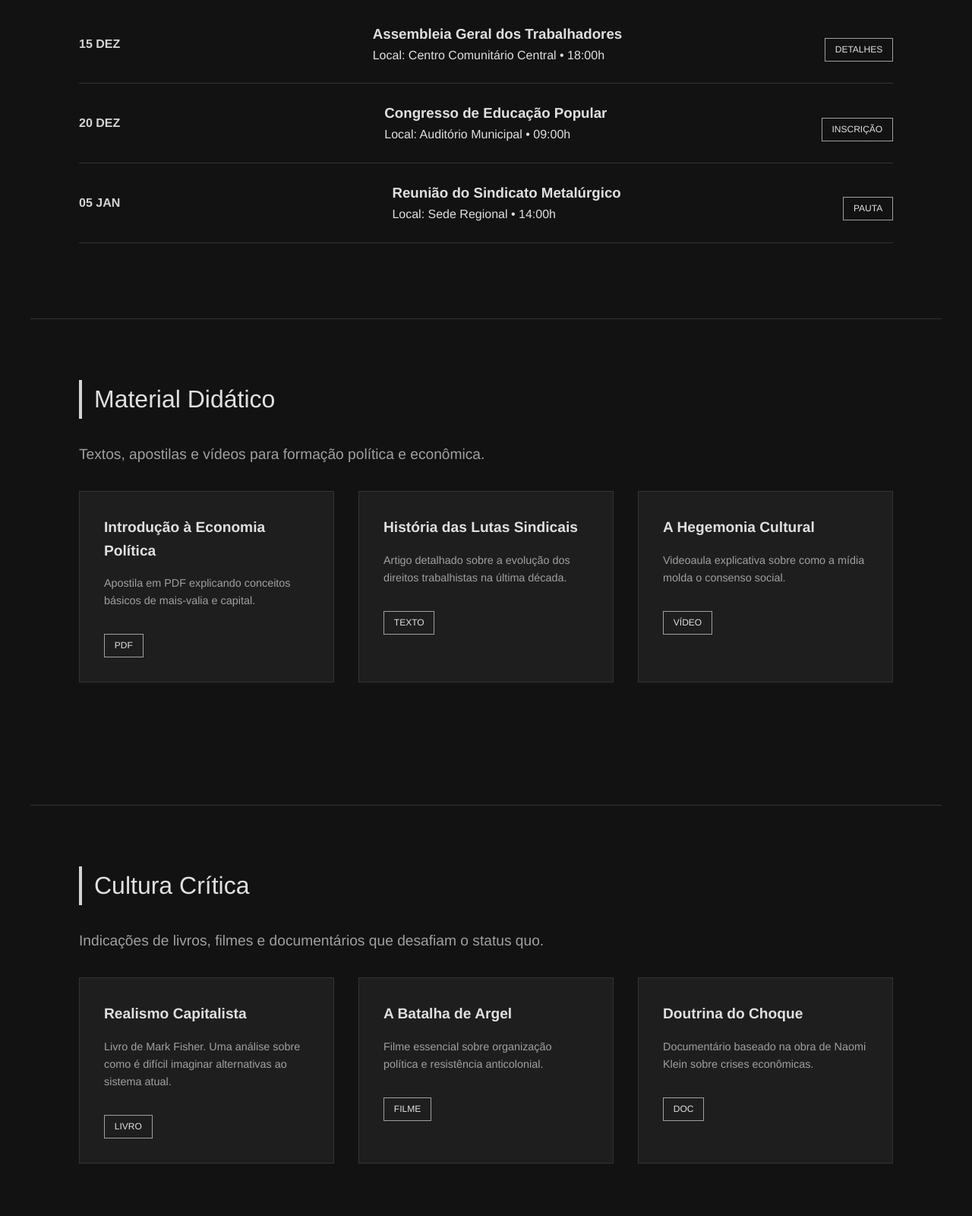
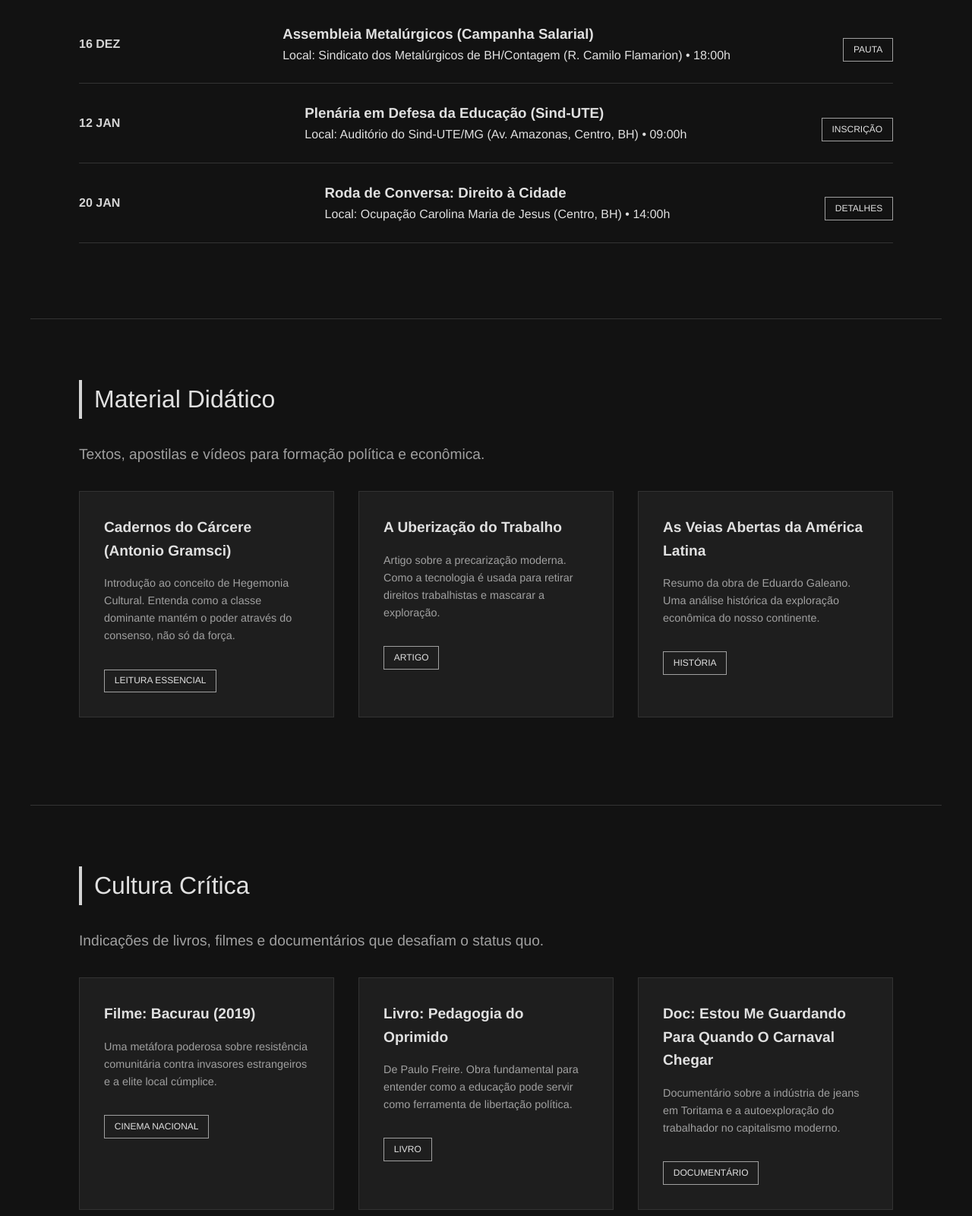
Before and after one commit to Thalles-bebop/Atlas-site, a plain HTML site: page index.html in a window 1280 px wide. Shown: the part 860-2460 px from the top of the page at 76% size. Drawn offline with Linux system fonts and the light colour scheme.

Commit message:
Revise agenda section with new event details
Updated agenda section with new events and details.

```diff
--- a/index.html
+++ b/index.html
@@ -194,28 +194,28 @@
 
        <div class="agenda-list">
     <div class="agenda-item">
-                <span class="agenda-date">15 DEZ</span>
+        <span class="agenda-date">16 DEZ</span>
         <div class="agenda-info">
-                    <h3>Assembleia Geral dos Trabalhadores</h3>
-                    <p>Local: Centro Comunitário Central • 18:00h</p>
+            <h3>Assembleia Metalúrgicos (Campanha Salarial)</h3>
+            <p>Local: Sindicato dos Metalúrgicos de BH/Contagem (R. Camilo Flamarion) • 18:00h</p>
         </div>
-                <a href="#" class="tag">Detalhes</a>
+        <a href="#" class="tag">Pauta</a>
     </div>
     <div class="agenda-item">
-                <span class="agenda-date">20 DEZ</span>
+        <span class="agenda-date">12 JAN</span>
         <div class="agenda-info">
-                    <h3>Congresso de Educação Popular</h3>
-                    <p>Local: Auditório Municipal • 09:00h</p>
+            <h3>Plenária em Defesa da Educação (Sind-UTE)</h3>
+            <p>Local: Auditório do Sind-UTE/MG (Av. Amazonas, Centro, BH) • 09:00h</p>
         </div>
         <a href="#" class="tag">Inscrição</a>
     </div>
      <div class="agenda-item">
-                <span class="agenda-date">05 JAN</span>
+        <span class="agenda-date">20 JAN</span>
         <div class="agenda-info">
-                    <h3>Reunião do Sindicato Metalúrgico</h3>
-                    <p>Local: Sede Regional • 14:00h</p>
+            <h3>Roda de Conversa: Direito à Cidade</h3>
+            <p>Local: Ocupação Carolina Maria de Jesus (Centro, BH) • 14:00h</p>
         </div>
-                <a href="#" class="tag">Pauta</a>
+        <a href="#" class="tag">Detalhes</a>
     </div>
 </div>
     </section>
@@ -226,19 +226,19 @@
 
        <div class="grid">
     <article class="card">
-                <h3>Introdução à Economia Política</h3>
-                <p>Apostila em PDF explicando conceitos básicos de mais-valia e capital.</p>
-                <span class="tag">PDF</span>
+        <h3>Cadernos do Cárcere (Antonio Gramsci)</h3>
+        <p>Introdução ao conceito de Hegemonia Cultural. Entenda como a classe dominante mantém o poder através do consenso, não só da força.</p>
+        <span class="tag">Leitura Essencial</span>
     </article>
     <article class="card">
-                <h3>História das Lutas Sindicais</h3>
-                <p>Artigo detalhado sobre a evolução dos direitos trabalhistas na última década.</p>
-                <span class="tag">Texto</span>
+        <h3>A Uberização do Trabalho</h3>
+        <p>Artigo sobre a precarização moderna. Como a tecnologia é usada para retirar direitos trabalhistas e mascarar a exploração.</p>
+        <span class="tag">Artigo</span>
     </article>
     <article class="card">
-                <h3>A Hegemonia Cultural</h3>
-                <p>Videoaula explicativa sobre como a mídia molda o consenso social.</p>
-                <span class="tag">Vídeo</span>
+        <h3>As Veias Abertas da América Latina</h3>
+        <p>Resumo da obra de Eduardo Galeano. Uma análise histórica da exploração econômica do nosso continente.</p>
+        <span class="tag">História</span>
     </article>
 </div>
     </section>
@@ -249,19 +249,19 @@
 
        <div class="grid">
     <article class="card">
-                <h3>Realismo Capitalista</h3>
-                <p>Livro de Mark Fisher. Uma análise sobre como é difícil imaginar alternativas ao sistema atual.</p>
+        <h3>Filme: Bacurau (2019)</h3>
+        <p>Uma metáfora poderosa sobre resistência comunitária contra invasores estrangeiros e a elite local cúmplice.</p>
+        <span class="tag">Cinema Nacional</span>
+    </article>
+    <article class="card">
+        <h3>Livro: Pedagogia do Oprimido</h3>
+        <p>De Paulo Freire. Obra fundamental para entender como a educação pode servir como ferramenta de libertação política.</p>
         <span class="tag">Livro</span>
     </article>
     <article class="card">
-                <h3>A Batalha de Argel</h3>
-                <p>Filme essencial sobre organização política e resistência anticolonial.</p>
-                <span class="tag">Filme</span>
-            </article>
-            <article class="card">
-                <h3>Doutrina do Choque</h3>
-                <p>Documentário baseado na obra de Naomi Klein sobre crises econômicas.</p>
-                <span class="tag">Doc</span>
+        <h3>Doc: Estou Me Guardando Para Quando O Carnaval Chegar</h3>
+        <p>Documentário sobre a indústria de jeans em Toritama e a autoexploração do trabalhador no capitalismo moderno.</p>
+        <span class="tag">Documentário</span>
     </article>
 </div>
     </section>
@@ -272,17 +272,17 @@
 
         <div class="grid">
     <article class="card" style="border-left: 4px solid #d4d4d4;">
-                <h3>Ato Pela Moradia Digna</h3>
-                <p><strong>Data:</strong> 12 de Janeiro, às 10h</p>
-                <p><strong>Concentração:</strong> Praça da Liberdade</p>
-                <p>Traga cartazes. O foco é pressionar a votação do plano diretor.</p>
+        <h3>Ato Unificado: Contra o Aumento da Passagem</h3>
+        <p><strong>Data:</strong> 15 de Janeiro, às 17h</p>
+        <p><strong>Concentração:</strong> Praça Sete (Centro de BH)</p>
+        <p>Traga cartazes. Pela tarifa zero e transporte público de qualidade.</p>
     </article>
 
     <article class="card" style="border-left: 4px solid #d4d4d4;">
-                <h3>Marcha Contra o Aumento da Tarifa</h3>
-                <p><strong>Data:</strong> 15 de Fevereiro, às 17h</p>
-                <p><strong>Concentração:</strong> Terminal Central</p>
-                <p>Mobilização unificada de estudantes e trabalhadores.</p>
+        <h3>Marcha Pela Vida das Mulheres</h3>
+        <p><strong>Data:</strong> 08 de Março, às 16h</p>
+        <p><strong>Concentração:</strong> Praça da Liberdade</p>
+        <p>Mobilização anual unificada.</p>
     </article>
 </div>
     </section>
@@ -292,4 +292,5 @@
     </footer>
 
 </body>
+
 </html>
```
Lines whose indentation alone changed are shown as unchanged.
